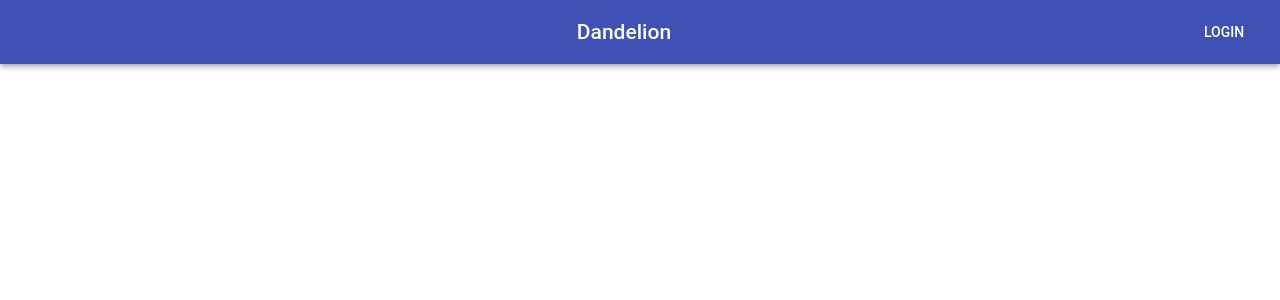
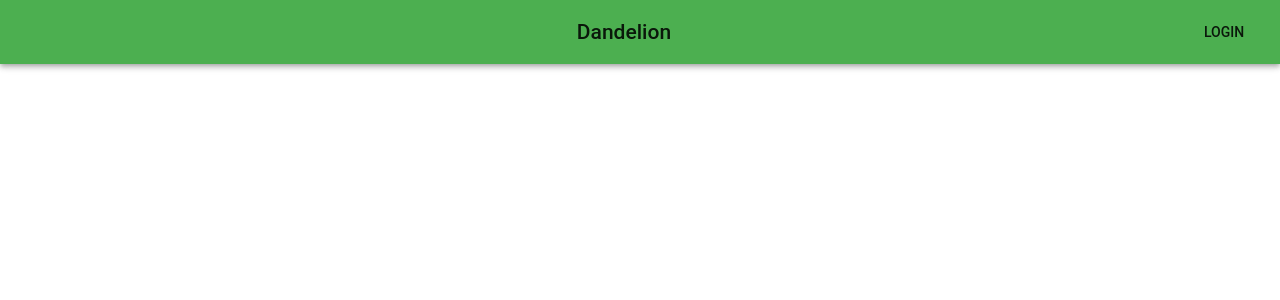
Before and after one commit to herbalists/dandelion, a React (Create React App) app in the folder client/: page / in a window 1280 px wide. Shown: the top 300 px of the page. Built offline with nearby package versions, Linux system fonts and the light colour scheme.

Commit message:
Added MuiThemeProvider, wrapped around root component

```diff
--- a/client/src/App.js
+++ b/client/src/App.js
@@ -1,13 +1,24 @@
 import React, { Component } from 'react';
 import './App.css';
+import MuiThemeProvider from '@material-ui/core/styles/MuiThemeProvider';
+import { createMuiTheme } from '@material-ui/core/styles';
+import green from '@material-ui/core/colors/green';
 import Header from './containers/App/components/Header/Header.jsx';
+
+const theme = createMuiTheme ({
+  palette: {
+    primary: green
+  }
+});
 
 class App extends Component {
   render() {
     return (
-      <div className="App">
-        <Header/>
-      </div>
+      <MuiThemeProvider theme={theme}>
+        <div className="App">
+          <Header/>
+        </div>
+      </MuiThemeProvider>
     );
   }
 }
```
